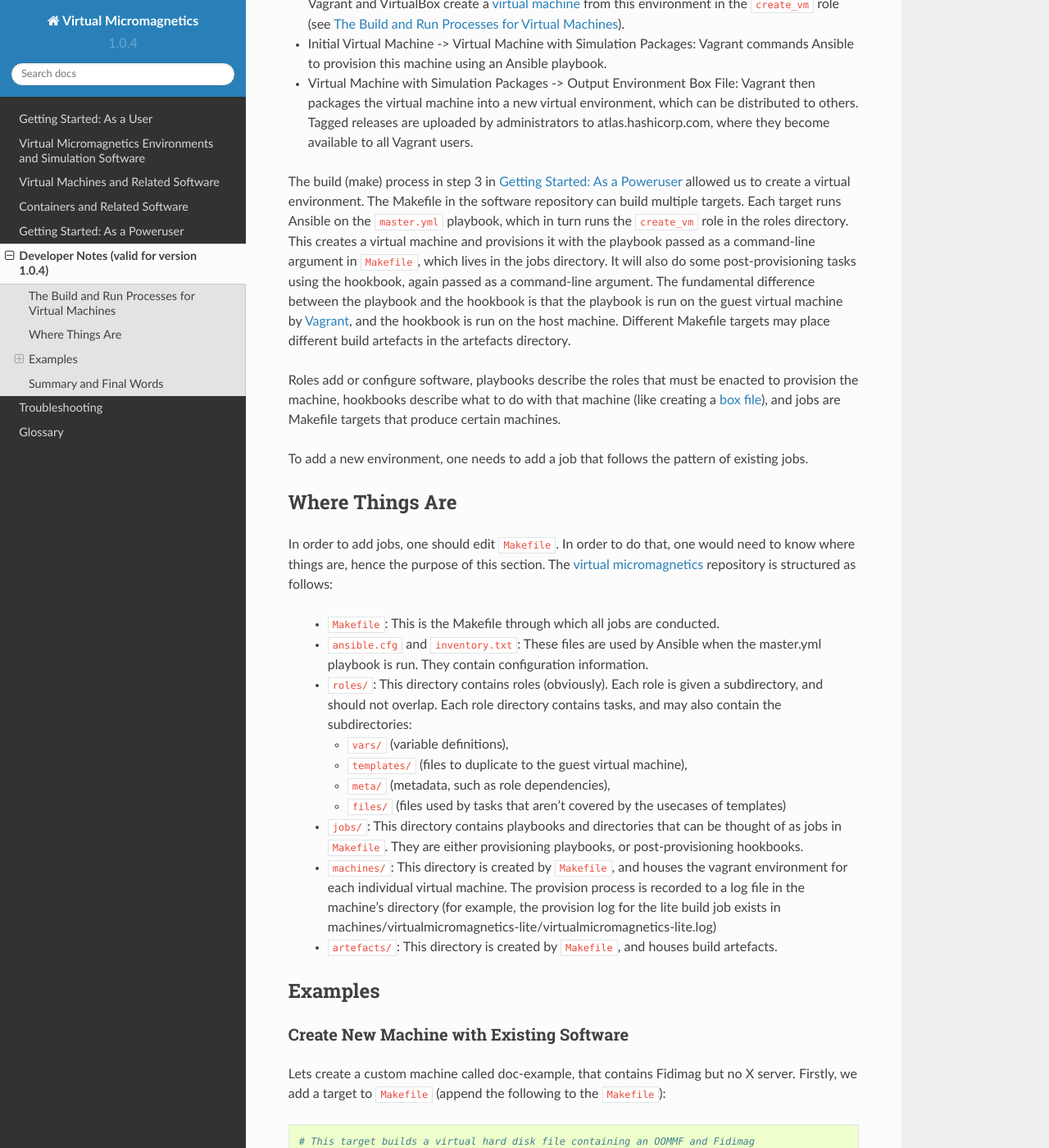
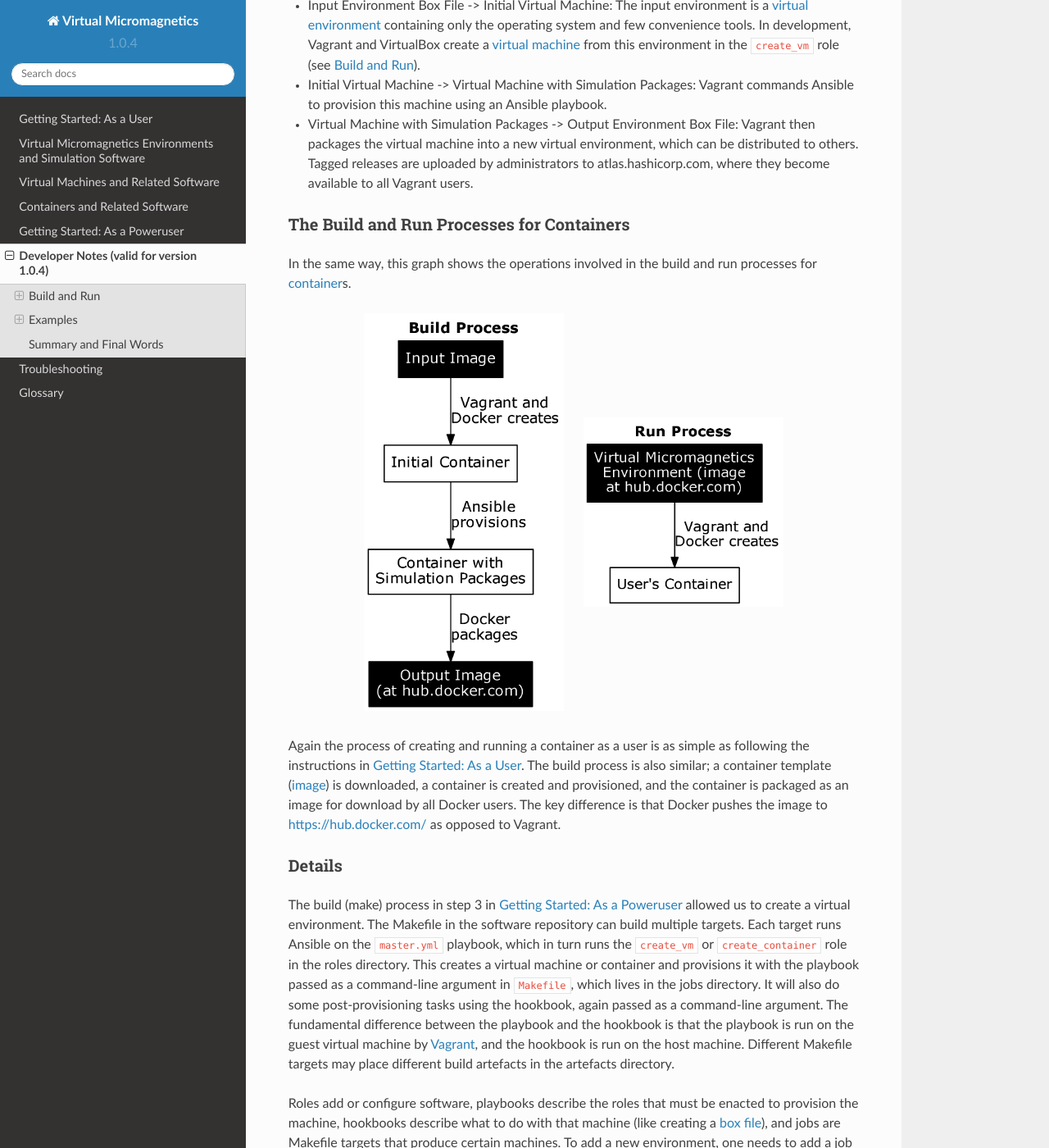
Before and after one commit to computationalmodelling/virtualmicromagnetics, a Sphinx documentation site: the page built from docs/developer-notes.rst, in a window 1280 px wide and 1400 px high, scrolled down 1026 px. Shown: the whole window at 82% size. Built offline with Sphinx 7.4.7 and the Read the Docs theme 2.0.0, drawn with Linux system fonts in a browser that asks for light colours; some of the changed text lies outside the part shown.

Commit message:
DOC-047: More container documentation.

```diff
--- a/docs/developer-notes.rst
+++ b/docs/developer-notes.rst
@@ -11,8 +11,11 @@ http://docs.ansible.com/ansible/.
 
 .. _dev-build-process:
 
+Build and Run
+-------------
+
 The Build and Run Processes for Virtual Machines
-------------------------------------------------
+~~~~~~~~~~~~~~~~~~~~~~~~~~~~~~~~~~~~~~~~~~~~~~~~
 
 This graph shows the operations involved in the build and run processes for
 :term:`virtual machine`\s.
@@ -38,29 +41,45 @@ break down the build process:
   administrators to atlas.hashicorp.com, where they become available to all
   Vagrant users.
 
+The Build and Run Processes for Containers
+~~~~~~~~~~~~~~~~~~~~~~~~~~~~~~~~~~~~~~~~~~
+
+In the same way, this graph shows the operations involved in the build and run
+processes for :term:`container`\s.
+
+.. image:: images/container_graph.png
+
+Again the process of creating and running a container as a user is as simple as
+following the instructions in :ref:`getting-started-user`. The build process is
+also similar; a container template (:term:`image`) is downloaded, a container
+is created and provisioned, and the container is packaged as an image for
+download by all Docker users. The key difference is that Docker pushes the
+image to https://hub.docker.com/ as opposed to Vagrant.
+
+Details
+~~~~~~~
+
 The build (make) process in step 3 in :ref:`getting-started-poweruser` allowed
 us to create a virtual environment. The Makefile in the software repository can
 build multiple targets. Each target runs Ansible on the ``master.yml``
-playbook, which in turn runs the ``create_vm`` role in the roles
-directory. This creates a virtual machine and provisions it with the playbook
-passed as a command-line argument in ``Makefile``, which lives in the jobs
-directory. It will also do some post-provisioning tasks using the hookbook,
-again passed as a command-line argument. The fundamental difference between the
-playbook and the hookbook is that the playbook is run on the guest virtual
-machine by :term:`Vagrant`, and the hookbook is run on the host
-machine. Different Makefile targets may place different build artefacts in the
-artefacts directory.
+playbook, which in turn runs the ``create_vm`` or ``create_container`` role in
+the roles directory. This creates a virtual machine or container and provisions
+it with the playbook passed as a command-line argument in ``Makefile``, which
+lives in the jobs directory. It will also do some post-provisioning tasks using
+the hookbook, again passed as a command-line argument. The fundamental
+difference between the playbook and the hookbook is that the playbook is run on
+the guest virtual machine by :term:`Vagrant`, and the hookbook is run on the
+host machine. Different Makefile targets may place different build artefacts in
+the artefacts directory.
 
 Roles add or configure software, playbooks describe the roles that must be
 enacted to provision the machine, hookbooks describe what to do with that
 machine (like creating a :term:`box file`), and jobs are Makefile targets that
-produce certain machines.
-
-To add a new environment, one needs to add a job that follows the pattern of
-existing jobs.
+produce certain machines. To add a new environment, one needs to add a job that
+follows the pattern of existing jobs.
 
 Where Things Are
-----------------
+~~~~~~~~~~~~~~~~
 
 In order to add jobs, one should edit ``Makefile``. In order to do that, one
 would need to know where things are, hence the purpose of this section. The
@@ -249,9 +268,10 @@ Summary and Final Words
 To summarise, :term:`virtual environment`\s are created from an empty Ubuntu
 virtual machine after being provisioned and packaged. This build process allows
 the user to create a Virtual Micromagnetics :term:`virtual machine` using
-Vagrant and VirtualBox. We have also presented how a new environment can be
-created, how the software of that environment can be controlled, and how the
-virtual machines can be parameterised.
+Vagrant and VirtualBox. A similar approach is used to create :term:`image`\s
+for :term:`Docker` :term:`containers`\. We have also presented how a new
+environment can be created, how the software of that environment can be
+controlled, and how the virtual machines can be parameterised.
 
 Thank you for using Virtual Micromagnetics! If you create roles for your
 favourite software, consider sharing them with the community. You can create a
```
